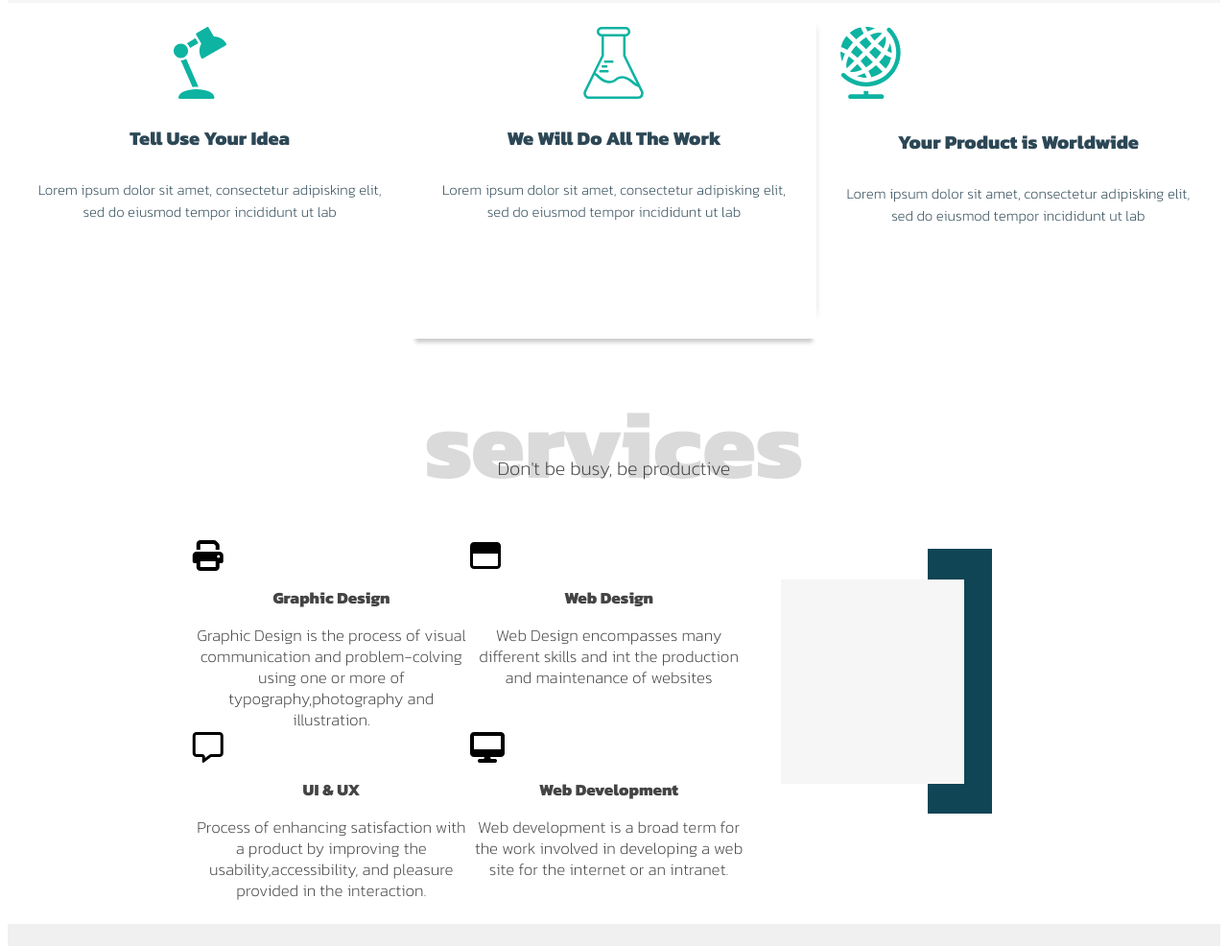
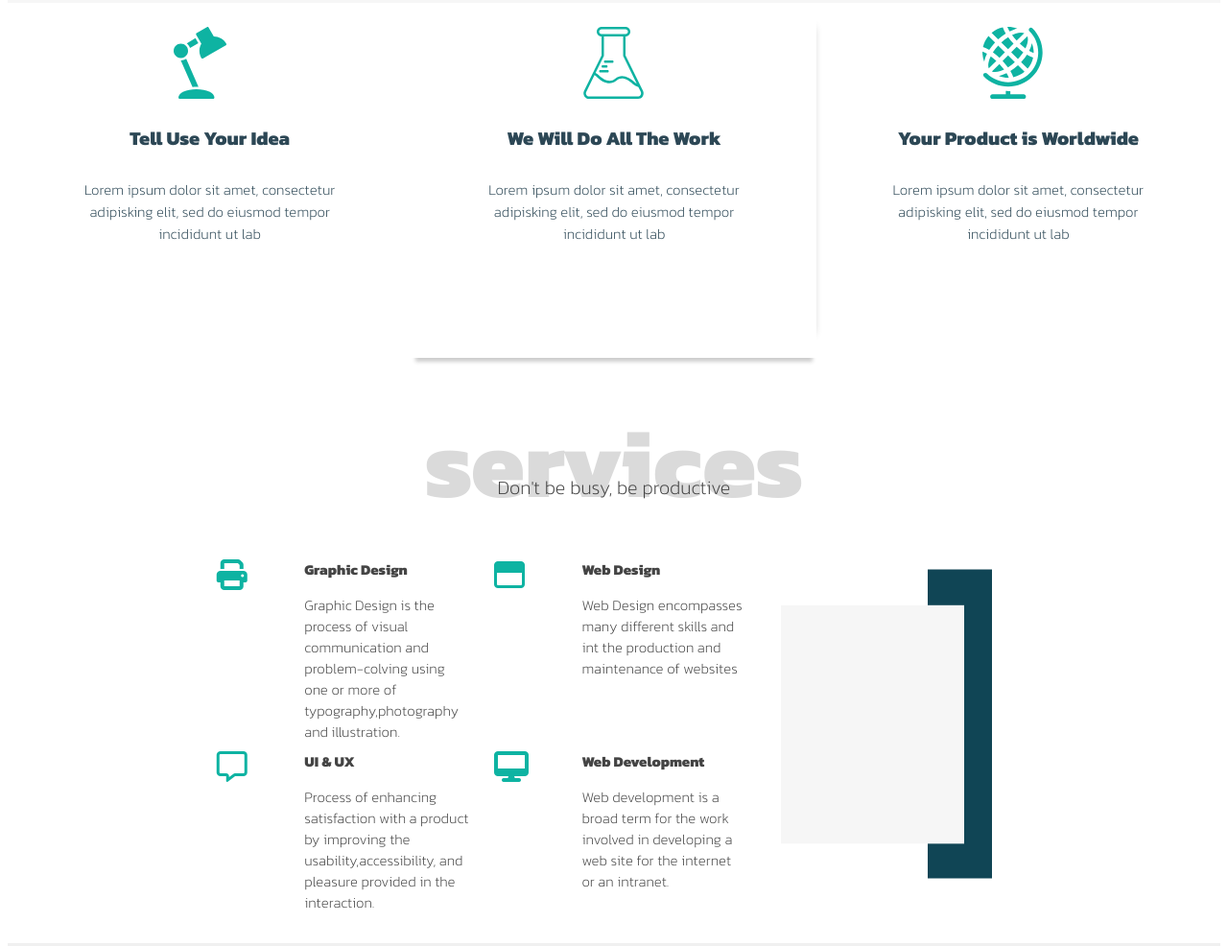
Before and after one commit to AntonioDragon/DrumNcodeGullp, a website: page src/index.html in a window 1280 px wide. Shown: the part 452-1438 px from the top of the page at 96% size. Drawn offline with nearby package versions, Linux system fonts and the light colour scheme; files that its build step writes are made by us from their sources.

Commit message:
modified greeting,services and add font 'Kanit'weight:500

```diff
--- a/src/blocks/greeting.html
+++ b/src/blocks/greeting.html
@@ -19,7 +19,7 @@
                 consectetur adipisking elit, sed do eiusmod  tempor incididunt ut lab</p>
     </div>
     <div class="greeting-cards__block greeting-cards__block--grid--column-three">
-            <img class="greeting-cards__img" src="./img-icons/icons/icon-globe.svg" alt="svg" >
+            <img class="greeting-cards__img greeting-cards__img--position--center" src="./img-icons/icons/icon-globe.svg" alt="svg" >
             <h4 class="greeting-cards__item" >Your Product is Worldwide</h4>
             <p class="greeting-cards__item greeting-cards__item--font--weight">Lorem ipsum dolor sit amet,
                 consectetur adipisking elit, sed do eiusmod  tempor incididunt ut lab</p>
--- a/src/blocks/head.html
+++ b/src/blocks/head.html
@@ -3,5 +3,5 @@
 <meta name="viewport" content="width=device-width, initial-scale=1.0">
 <link rel="stylesheet" href="./css/main.css">
 <link rel="preconnect" href="https://fonts.gstatic.com">
-<link href="https://fonts.googleapis.com/css2?family=Kanit:wght@200;800&display=swap" rel="stylesheet">
+<link href="https://fonts.googleapis.com/css2?family=Kanit:wght@200;500;800&display=swap" rel="stylesheet">
 <title>Drum`N`Code</title>
--- a/src/blocks/services.html
+++ b/src/blocks/services.html
@@ -18,7 +18,7 @@
             </div>
             <div class="services__card services__card--grid--pos-two">
                 <div class="services__card-img services__card-img--position">
-                    <i class="far fa-window-maximize fa-2x service__img"></i>
+                    <i class="far fa-window-maximize fa-2x services__img"></i>
                 </div>
                 <div class="services__block-text services__block-text--position">
                     <p class="services__head">Web Design</p>
@@ -28,7 +28,7 @@
             </div>
             <div class="services__card services__card--grid--pos-three">
                 <div class="services__card-img services__card-img--position">
-                    <i class="far fa-comment-alt fa-2x service__img"></i>
+                    <i class="far fa-comment-alt fa-2x services__img"></i>
                 </div>
                 <div class="services__block-text services__block-text--position">
                     <p class="services__head">UI & UX</p>
@@ -39,7 +39,7 @@
             </div>
             <div class="services__card services__card--grid--pos-four">
                 <div class="services__card-img services__card-img--position">
-                    <i class="fas fa-desktop fa-2x service__img"></i>
+                    <i class="fas fa-desktop fa-2x services__img"></i>
                 </div>
                 <div class="services__block-text services__block-text--position">
                     <p class="services__head">Web Development</p>
--- a/src/scss/main.scss
+++ b/src/scss/main.scss
@@ -41,17 +41,18 @@
     }
     &__text{
         font-family: 'Kanit', sans-serif;
-        font-weight: 200;
         color: rgb(68, 68, 68);
 
         &--font--size-main{
             font-size: 20px;
+            font-weight: 500;
             @media (max-width:768px) {
                 font-size: 17px;
             }
         }
         &--font--size-secondary{
             font-size: 15px;
+            font-weight: 200;
             @media (max-width:768px) {
                 font-size: 13px;
             }
@@ -155,8 +156,7 @@
         grid-template-rows: repeat(3, 1fr);
     }
     &__block{
-        height:300px;
-
+        height:320px;
         &--grid--column-one{
             grid-area: 1 / 1 / 4 / 3;
             padding: 25px;
@@ -205,6 +205,7 @@
         color: rgb(44,71,85);
         text-align: center;
         &--font--weight{
+            padding: 0 40px;
             font-weight: 200;
             font-size: 15px;
 
@@ -401,19 +402,22 @@
         }
     }
     &__block-text{
-        text-align: center;
+        padding-left: 20px;
+        text-align: left;
         font-family: 'Kanit', sans-serif;
-        font-size: 17px;
+        font-size: 15px;
         line-height: 22px;
         color: rgb(68, 68, 68);
         &--position{
-            grid-area: 1 / 2 / 3 / 4;
+            grid-area: 1 / 2 / 2 / 4;
         }
-        @media (max-width:768px) {
-            font-size: 15px;
-        }
+
     }
     &__card{
+        display: grid;
+        grid-template-columns: repeat(3, 1fr);
+        grid-template-rows: 1fr;
+
         &--grid--pos-one{
             grid-area: 1 / 1 / 3 / 4;
             @media (max-width:1024px) {
@@ -444,17 +448,22 @@
         }
     }
     &__card-img{
+        padding-left: 25px;
         &--position{
-            grid-area: 1 / 1 / 3 / 2;                   /*!!!!!!!!!!*/
+            grid-area: 1 / 1 / 2 / 2;
         }
     }
 
     &__content{
+        margin-top: 0px;
         font-weight: 200;
+    }
+    &__head{
+        margin-top: 0;
     }
     &__figures{
         grid-area: 1 / 9 / 5 / 11;
-        height: 300px;
+        height: 350px;
         width: 300px;
         @media (max-width:1024px) {
             grid-area: 1 / 3 / 3 / 5;
@@ -469,6 +478,9 @@
     }
     &__head{
         font-weight: 800;
+    }
+    &__img{
+        color: rgb(14, 179, 162);
     }
 }
 .three-cards{
@@ -520,12 +532,13 @@
         }
     }
     &__text{
+        padding-left: 20px;
         font-family: 'Kanit', sans-serif;
         font-weight: 200;
         font-size: 20px;
         color: rgb(68, 68, 68);
-        &--font{
-            font-weight: 800;
+        &--font--weight{
+            font-weight: 500;
         }
         @media (max-width:450px) {
             font-size: 15px;
```
Also changed, not shown: 1 other file.
